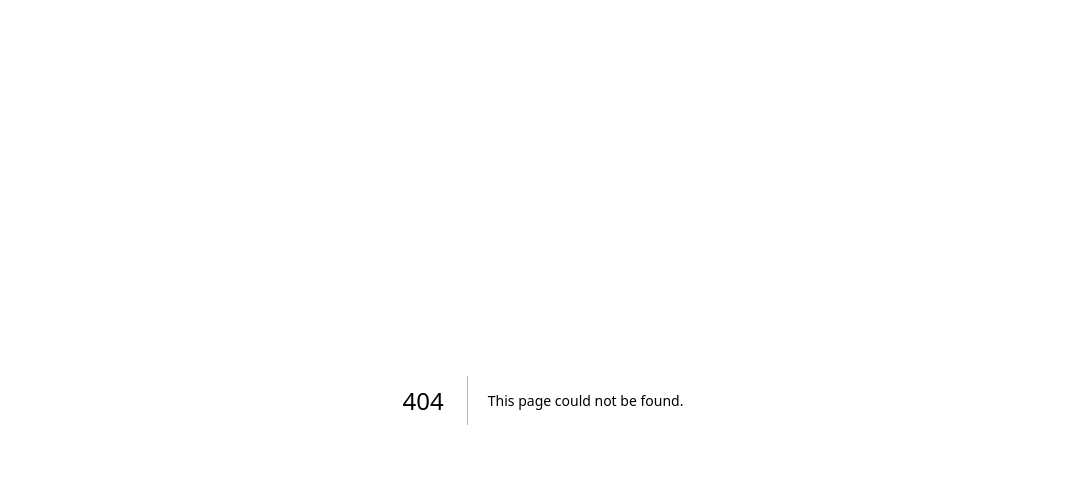
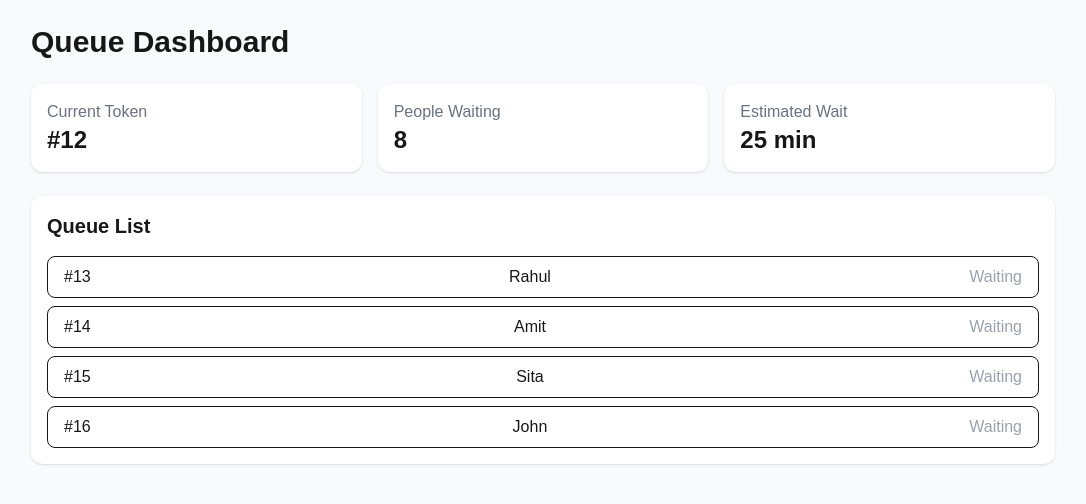
Before and after one commit to 00jackson/Q-Free-India, a Next.js app: page /dashboard in a window 1280 px wide. Before the commit this address had no page. Shown: the top 504 px of the page, without its empty margins (97-1183 px from the left). Built offline with nearby package versions, Linux system fonts and the light colour scheme.

Commit message:
feat: add static landing page and admin dashboard skeleton

```diff
--- /dev/null
+++ b/app/dashboard/page.tsx
@@ -0,0 +1,43 @@
+export default function DashboardPage() {
+    return (
+      <main className="min-h-screen bg-gray-50 p-6">
+        <div className="max-w-5xl mx-auto space-y-6">
+          <h1 className="text-3xl font-bold">Queue Dashboard</h1>
+
+          <div className="grid grid-cols-1 md:grid-cols-3 gap-4">
+            <div className="bg-white p-4 rounded-xl shadow">
+              <p className="text-gray-500">Current Token</p>
+              <p className="text-2xl font-bold">#12</p>
+            </div>
+
+            <div className="bg-white p-4 rounded-xl shadow">
+              <p className="text-gray-500">People Waiting</p>
+              <p className="text-2xl font-bold">8</p>
+            </div>
+
+            <div className="bg-white p-4 rounded-xl shadow">
+              <p className="text-gray-500">Estimated Wait</p>
+              <p className="text-2xl font-bold">25 min</p>
+            </div>
+          </div>
+
+          <div className="bg-white rounded-xl shadow p-4">
+            <h2 className="text-xl font-semibold mb-4">Queue List</h2>
+
+            <ul className="space-y-2">
+              {["Rahul", "Amit", "Sita", "John"].map((name, index) => (
+                <li
+                  key={index}
+                  className="flex justify-between border rounded-lg px-4 py-2"
+                >
+                  <span>#{index + 13}</span>
+                  <span>{name}</span>
+                  <span className="text-gray-400">Waiting</span>
+                </li>
+              ))}
+            </ul>
+          </div>
+        </div>
+      </main>
+    );
+  }
--- a/app/page.tsx
+++ b/app/page.tsx
@@ -1,65 +1,35 @@
-import Image from "next/image";
+export default function HomePage() {
+  return (
+    <main className="min-h-screen flex items-center justify-center bg-gray-100">
+      <div className="w-full max-w-md bg-white shadow-md rounded-xl p-6 space-y-6">
+        <h1 className="text-2xl font-bold text-center">
+          Welcome to Q-India
+        </h1>
 
-export default function Home() {
-  return (
-    <div className="flex min-h-screen items-center justify-center bg-zinc-50 font-sans dark:bg-black">
-      <main className="flex min-h-screen w-full max-w-3xl flex-col items-center justify-between py-32 px-16 bg-white dark:bg-black sm:items-start">
-        <Image
-          className="dark:invert"
-          src="/next.svg"
-          alt="Next.js logo"
-          width={100}
-          height={20}
-          priority
-        />
-        <div className="flex flex-col items-center gap-6 text-center sm:items-start sm:text-left">
-          <h1 className="max-w-xs text-3xl font-semibold leading-10 tracking-tight text-black dark:text-zinc-50">
-            To get started, edit the page.tsx file.
-          </h1>
-          <p className="max-w-md text-lg leading-8 text-zinc-600 dark:text-zinc-400">
-            Looking for a starting point or more instructions? Head over to{" "}
-            <a
-              href="https://vercel.com/templates?framework=next.js&utm_source=create-next-app&utm_medium=appdir-template-tw&utm_campaign=create-next-app"
-              className="font-medium text-zinc-950 dark:text-zinc-50"
-            >
-              Templates
-            </a>{" "}
-            or the{" "}
-            <a
-              href="https://nextjs.org/learn?utm_source=create-next-app&utm_medium=appdir-template-tw&utm_campaign=create-next-app"
-              className="font-medium text-zinc-950 dark:text-zinc-50"
-            >
-              Learning
-            </a>{" "}
-            center.
-          </p>
+        <p className="text-center text-gray-600">
+          Join the queue without standing in line.
+        </p>
+
+        <div className="space-y-4">
+          <input
+            type="text"
+            placeholder="Enter your name"
+            className="w-full border rounded-lg px-4 py-2"
+            disabled
+          />
+
+          <button
+            disabled
+            className="w-full bg-black text-white py-2 rounded-lg opacity-60 cursor-not-allowed"
+          >
+            Join Queue
+          </button>
         </div>
-        <div className="flex flex-col gap-4 text-base font-medium sm:flex-row">
-          <a
-            className="flex h-12 w-full items-center justify-center gap-2 rounded-full bg-foreground px-5 text-background transition-colors hover:bg-[#383838] dark:hover:bg-[#ccc] md:w-[158px]"
-            href="https://vercel.com/new?utm_source=create-next-app&utm_medium=appdir-template-tw&utm_campaign=create-next-app"
-            target="_blank"
-            rel="noopener noreferrer"
-          >
-            <Image
-              className="dark:invert"
-              src="/vercel.svg"
-              alt="Vercel logomark"
-              width={16}
-              height={16}
-            />
-            Deploy Now
-          </a>
-          <a
-            className="flex h-12 w-full items-center justify-center rounded-full border border-solid border-black/[.08] px-5 transition-colors hover:border-transparent hover:bg-black/[.04] dark:border-white/[.145] dark:hover:bg-[#1a1a1a] md:w-[158px]"
-            href="https://nextjs.org/docs?utm_source=create-next-app&utm_medium=appdir-template-tw&utm_campaign=create-next-app"
-            target="_blank"
-            rel="noopener noreferrer"
-          >
-            Documentation
-          </a>
-        </div>
-      </main>
-    </div>
+
+        <p className="text-xs text-center text-gray-400">
+          (Static UI – logic coming later)
+        </p>
+      </div>
+    </main>
   );
 }
```
